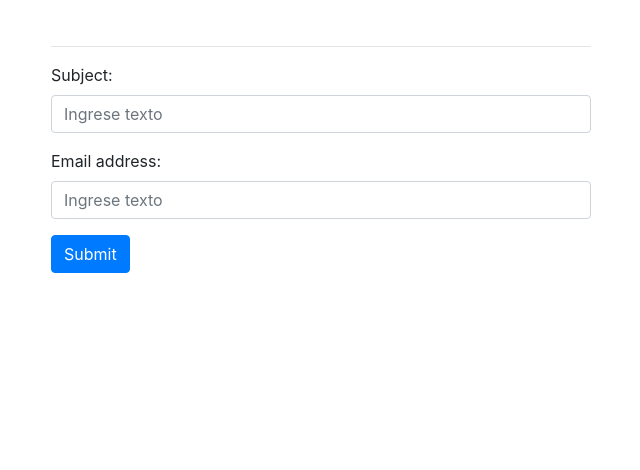
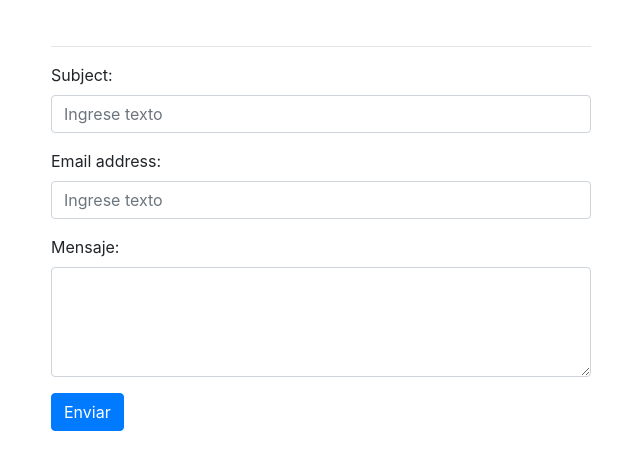
Before and after one commit to linuxmel27/website-portfolio-flask, a Flask app: page /contact in a window 1280 px wide. Shown: the part 264-734 px from the top of the page, without its empty margins (34-674 px from the left). Run offline with Flask 3, Linux system fonts and the light colour scheme; some libraries are stand-ins or nearby versions.

Commit message:
Nuevos cambios

```diff
--- a/templates/contact.html
+++ b/templates/contact.html
@@ -22,11 +22,28 @@
                         <label for="caja2">Email address:</label>
                         <input type="text" class="form-control" id="caja2" placeholder="Ingrese texto">
                     </div>
-                    <button type="submit" class="btn btn-primary">Submit</button>
+                    <div class="form-group">
+                        <label for="mensaje">Mensaje:</label>
+                        <textarea class="form-control" id="mensaje" rows="4"></textarea>
+                    </div>
+                    <button type="button" class="btn btn-primary" onclick="obtenerDatos()">Enviar</button>
                 </form>
                 </div>
             </p>
         </div>
     </div>
 </div>
+
+<script>
+    function obtenerDatos() {
+        var caja1Valor = document.getElementById("caja1").value;
+        var caja2Valor = document.getElementById("caja2").value;
+
+        alert("El valor de la Caja 1 es: " + caja1Valor + "\nEl valor de la Caja 2 es: " + caja2Valor);
+    }
+
+
+</script>
+
+
 {% endblock %}
--- a/templates/index.html
+++ b/templates/index.html
@@ -10,6 +10,11 @@
     <h2>Descripción personal</h2>
     <p class="lead">Soy un apasionado del desarrollo web y me especializo en HTML, CSS y JavaScript. Con más de X años de experiencia, he trabajado en proyectos desafiantes y me encanta aprender nuevas tecnologías. Estoy comprometido a crear experiencias web atractivas y funcionales para mis clientes.</p>
   </section>
+
+<form action="/guardar_datos" method="post">
+    <!-- Resto del formulario... -->
+</form>
+
 
 <div class="container">
     <div class="row">
```
Also changed, not shown: templates/exito.html (added, +11 -0 lines).
